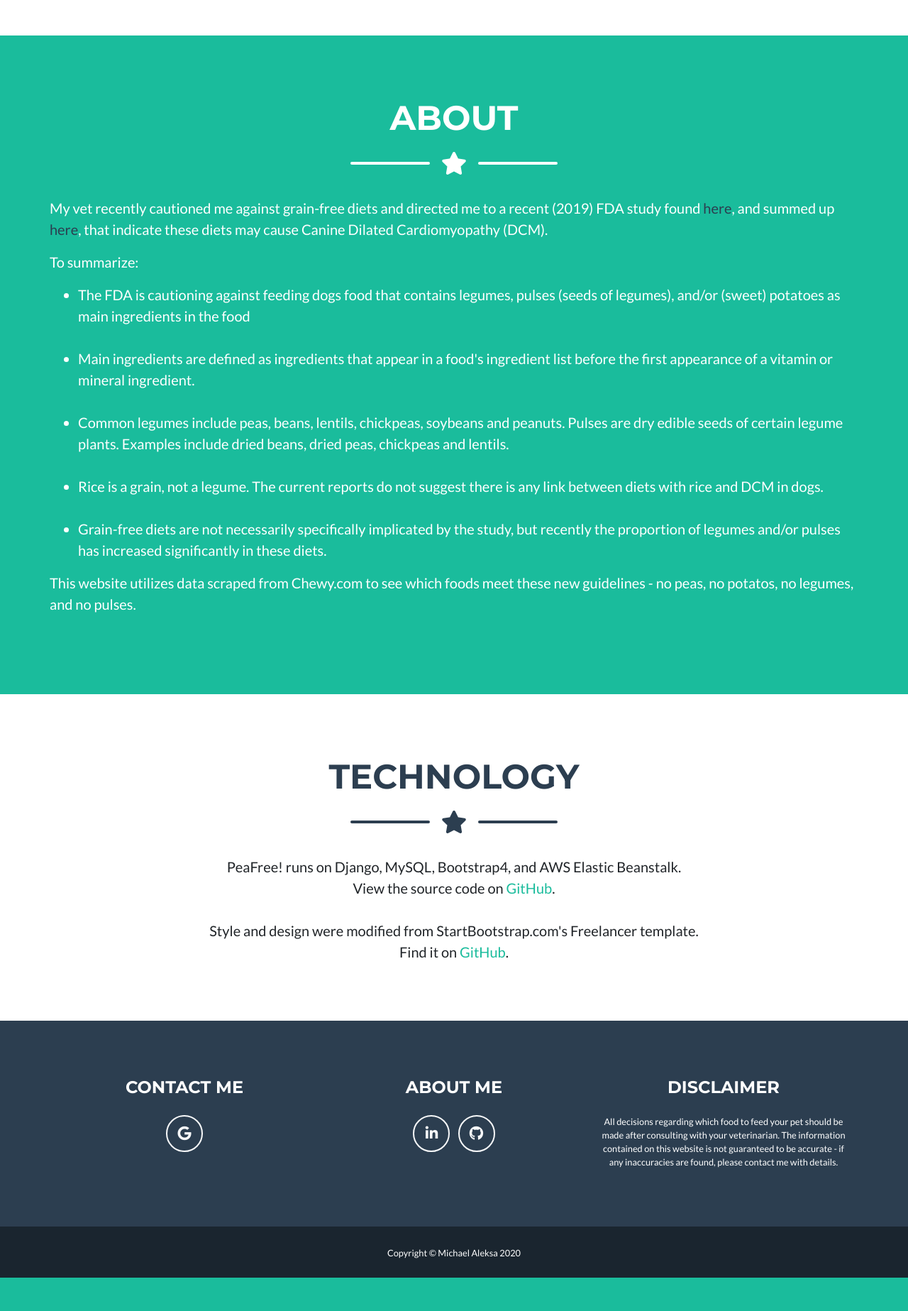
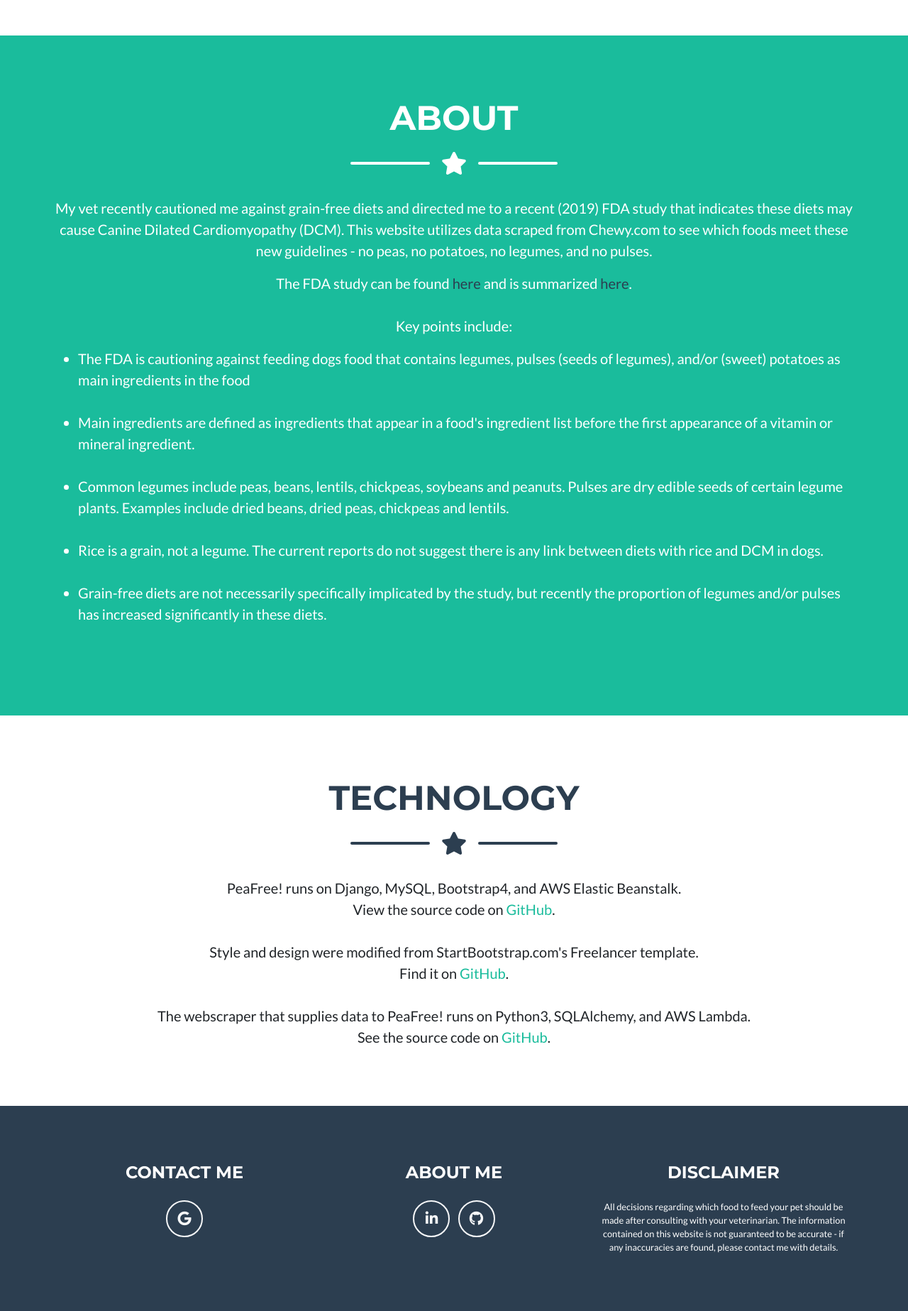
Before and after one commit to MikeAleksa/PeaFree, a Django app: page /search/ in a window 1280 px wide. Shown: the part 1294-3141 px from the top of the page at 71% size. Before the commit the page ends 3094 px from the top, so only its background shows below. Run offline with Django 3.2, Linux system fonts and the light colour scheme; some libraries are stand-ins or nearby versions; some web fonts are replaced.

Commit message:
update formatting and copy in About section

```diff
--- a/food_search/templates/food_search/index_template.html
+++ b/food_search/templates/food_search/index_template.html
@@ -116,20 +116,24 @@
             <!-- About Section Content -->
             <div class="row">
                 <div class="m-auto align-content-center">
-                    <p class="lead">My vet recently cautioned me against grain-free diets and directed me to a recent
-                        (2019) FDA study found
-                        <a class="text-secondary"
-                           href="https://wayback.archive-it.org/7993/20190423043549/https://www.fda.gov/AnimalVeterinary/NewsEvents/ucm630993.htm">here</a>,
-                        and summed up <a class="text-secondary"
-                                         href="https://wayback.archive-it.org/7993/20190423023017/https://www.fda.gov/AnimalVeterinary/ResourcesforYou/AnimalHealthLiteracy/ucm616279.htm">here</a>,
-                        that indicate these diets may cause Canine Dilated Cardiomyopathy (DCM).</p>
+                    <p class="lead text-center">My vet recently cautioned me against grain-free diets and directed me to
+                        a recent
+                        (2019) FDA study that indicates these diets may cause Canine Dilated Cardiomyopathy (DCM). This
+                        website utilizes
+                        data scraped from Chewy.com to see which foods meet these new
+                        guidelines - no peas, no potatoes, no legumes, and no pulses.</p>
                 </div>
                 <div class="m-auto align-content-center">
-                    <p class="lead">To summarize:
+                    <p class="lead text-center">
+                        The FDA study can be found
+                        <a class="text-secondary"
+                           href="https://wayback.archive-it.org/7993/20190423043549/https://www.fda.gov/AnimalVeterinary/NewsEvents/ucm630993.htm">here</a>
+                        and is summarized <a class="text-secondary"
+                                             href="https://wayback.archive-it.org/7993/20190423023017/https://www.fda.gov/AnimalVeterinary/ResourcesforYou/AnimalHealthLiteracy/ucm616279.htm">here</a>.
+                        <br><br>Key points include:
                     <ul class="lead">
                         <li>The FDA is cautioning against feeding dogs food that contains legumes, pulses (seeds of
-                            legumes),
-                            and/or (sweet) potatoes as main ingredients in the food<br><br>
+                            legumes), and/or (sweet) potatoes as main ingredients in the food<br><br>
                         </li>
                         <li>Main ingredients are defined as ingredients that appear in a food's ingredient list before
                             the first appearance of a vitamin or mineral ingredient.<br><br>
@@ -149,9 +153,7 @@
                     </p>
                 </div>
                 <div class="m-auto align-content-center">
-                    <p class="lead">This website utilizes data scraped from Chewy.com to see which foods meet these new
-                        guidelines - no peas, no
-                        potatos, no legumes, and no pulses.</p>
+                    <p class="lead text-center"></p>
                 </div>
             </div>
 
@@ -176,7 +178,7 @@
                 <div class="divider-custom-line"></div>
             </div>
 
-            <!-- Content Section Content -->
+            <!-- Technology Section Content -->
             <div class="row">
                 <div class="m-auto align-content-center">
                     <p class="lead text-center">
@@ -187,6 +189,10 @@
                         Style and design were modified from StartBootstrap.com's Freelancer template.<br>Find it on <a
                             href="https://github.com/BlackrockDigital/startbootstrap-freelancer"
                             target="_blank">GitHub</a>.
+                        <br><br>
+                        The webscraper that supplies data to PeaFree! runs on Python3, SQLAlchemy, and AWS Lambda.<br>
+                        See the source code on <a href="https://github.com/MikeAleksa/Multithreaded-Chewy-Scraper"
+                                                  target="_blank">GitHub</a>.
                     </p>
                 </div>
             </div>
--- a/food_search/templates/food_search/results.html
+++ b/food_search/templates/food_search/results.html
@@ -2,7 +2,7 @@
 
 {% block title %}PeaFree! - {{ total_results }} Search Results{% endblock %}
 
-{% block contenttitle %}Displaying {{ page_obj.start_index }} - {{ page_obj.end_index }} of {{ total_results }} Results{% endblock %}
+{% block contenttitle %}Results {{ page_obj.start_index }} - {{ page_obj.end_index }} of {{ total_results }}{% endblock %}
 
 {% block content %}
     <!-- List of Results -->
```
